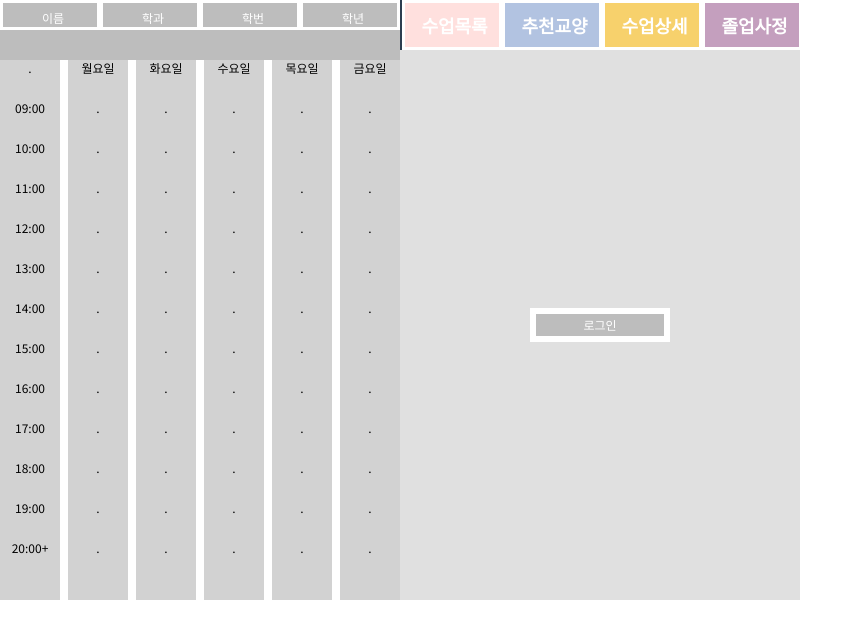
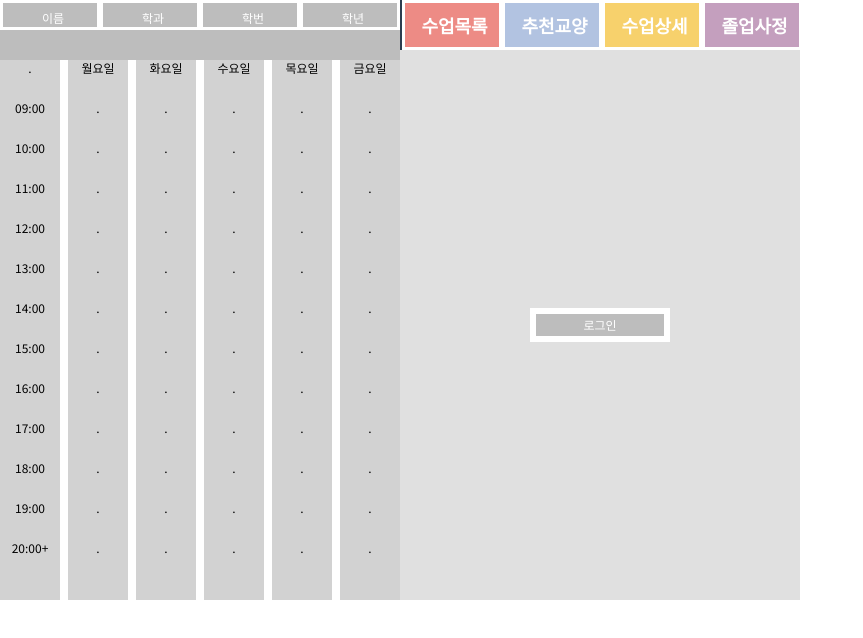
Before and after one commit to dan2kk/ruleof575front, a Vue app: page / in a window 1280 px wide. Shown: the top 638 px of the page, without its empty margins (0-863 px from the left). Built offline with nearby package versions, Linux system fonts and the light colour scheme; a small style sheet from the web is missing.

Commit message:
김병주

```diff
--- a/package.json
+++ b/package.json
@@ -8,7 +8,7 @@
   },
   "dependencies": {
     "core-js": "^3.8.3",
-    "node-sass": "^8.0.0",
+    "sass-loader": "^13.2.0",
     "vue": "^3.2.13",
     "vue-router": "^4.0.3",
     "vuex": "^4.0.0"
@@ -18,8 +18,7 @@
     "@vue/cli-plugin-router": "~5.0.0",
     "@vue/cli-plugin-vuex": "~5.0.0",
     "@vue/cli-service": "~5.0.0",
-    "sass": "^1.26.5",
-    "sass-loader": "^8.0.2"
+    "sass": "^1.26.5"
   },
   "browserslist": [
     "> 1%",
--- a/src/components/Textbox1.vue
+++ b/src/components/Textbox1.vue
@@ -42,7 +42,7 @@ export default {
   background-color: $lily
 
 .textbox1.textbox1-1
-  background-color: $pippin
+  background-color: $geraldine
   cursor: pointer
   transition: all 0.2s ease
 .textbox1.textbox2-1
```
Also changed, not shown: 1 other file (tests, documents, lock files or other folders).
